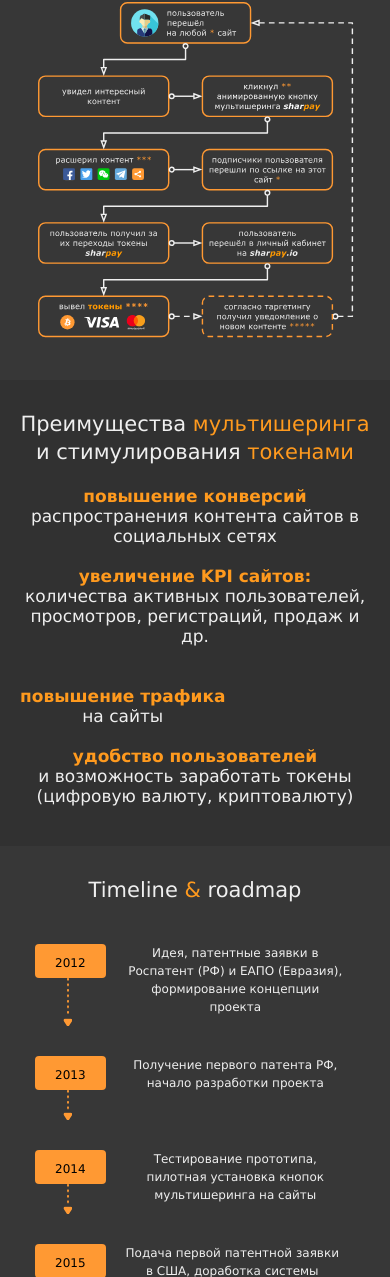
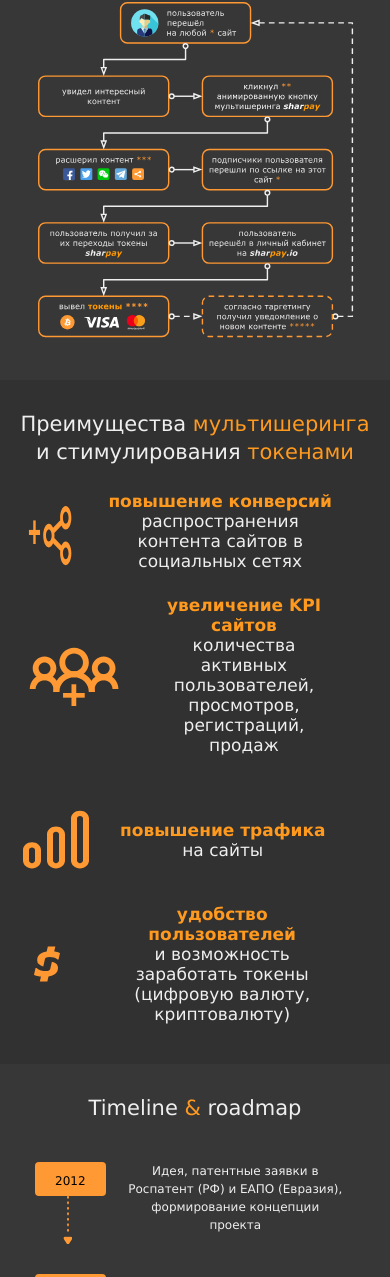
Before and after one commit to sharpay-io/sharpay-landing, a PHP site: page / in a window 390 px wide. Shown: the part 3861-5138 px from the top of the page. Run offline with PHP 8.4, Linux system fonts and the light colour scheme; some libraries are stand-ins or nearby versions.

Commit message:
advantages slide fixes - new icons

```diff
--- a/css/sharpay2.webflow.css
+++ b/css/sharpay2.webflow.css
@@ -812,7 +812,67 @@
 }
 
 #add .big-p {
-    font-size: 17px
+    font-size: 17px;
+}
+
+#add .add-block {
+  display: flex;
+  align-items: center;
+}
+
+#add .add-block.second-row {
+  margin-top: 20px;
+}
+
+#add .add-icon {
+  flex-basis: 70px;
+  flex-grow: 0;
+  width: 70px;
+  height: 70px;
+}
+
+#add .add-text {
+  flex-grow: 1;
+  padding-left: 20px;
+  padding-right: 30px;
+}
+
+#add #conversion-icon-wrapper {
+  padding: 8px;
+}
+
+#add #conversion-icon {
+  margin-top: 10px;
+  width: 92px;
+  height: 63px;
+}
+
+#add #kpi-icon {
+  margin-top: -16px;
+  flex-basis: 108px;
+  width: 108px;
+  height: 108px;
+}
+
+#add #traffic-icon-wrapper {
+  padding: 13px 0px;
+}
+
+#add #traffic-icon {
+  width: 72px;
+  height: 63px;
+}
+
+#add #usability-icon {
+  height: 92px;
+}
+
+#add #usability-icon-wrapper {
+  padding: 0px 14px;
+}
+
+#add .right-col-text {
+  padding: 0px 28px;
 }
 
 .big-p.bp2 {
--- a/index.html
+++ b/index.html
@@ -242,6 +242,7 @@
       </div>
     </div>
   </div>
+
 <div id="add" class="section">
   <div class="c5 container">
     <div class="l-col lc3" data-ix="l-init">
@@ -251,35 +252,47 @@
   </div>
 	<div class="c5 container">
       <div class="l-col lc3" data-ix="l-init">
-        <div class="">
-          <div class="big-p ">
-			<!-- <div class="add-ico"><img src="images/row-ico4.svg"></div> -->
-			<span class="orange-span"><strong>повышение конверсий</strong></span><br>распространения контента сайтов в социальных сетях
+        <div class="big-p add-block">
+          <div id="conversion-icon-wrapper">
+	          <img id="conversion-icon" class="add-icon" src="images/icons/conversion.svg" />
+          </div>
+          <div class="add-text">
+	          <span class="orange-span"><strong>повышение конверсий</strong></span><br>
+            распространения контента сайтов в социальных сетях
           </div>
 		    </div>
-         <div class="">
-           <div class="big-p ">
-			<!--div class="add-ico ai3">
-				<img src="images/row-ico2.svg" class="img">
-			</div-->
-			<span class="orange-span"><strong>увеличение KPI сайтов:</strong></span><br>количества активных пользователей, просмотров, регистраций, продаж и др.</div>
+        <div class="big-p add-block second-row">
+		      <img id="kpi-icon" class="add-icon" src="images/icons/kpi.svg" />
+          <div class="add-text">
+	             <span class="orange-span"><strong>увеличение KPI сайтов</strong></span><br>
+               количества активных пользователей, просмотров,<br /> регистраций, продаж
           </div>
         </div>
-      <div class="r-col rc-4" data-ix="r-init">
-	  <div class="">
-          <div class="big-p ">
-            <!-- <div class="add-ico"><img src="images/work5.svg"></div> -->
-          <span class="orange-span"><strong>повышение трафика</strong></span><br>на сайты</div>
       </div>
 
-        <div class="">
-          <div class="big-p ">
-			<!--div class="add-ico"><img src="images/iu5.svg"></div-->
-			<span class="orange-span"><strong>удобство пользователей</strong></span><br>и возможность заработать токены (цифровую валюту, криптовалюту)</div>
+      <div class="r-col rc-4" data-ix="r-init">
+        <div class="big-p add-block">
+          <div id="traffic-icon-wrapper">
+            <img id="traffic-icon" class="add-icon" src="images/icons/traffic.svg">
+          </div>
+          <div class="add-text right-col-text">
+            <span class="orange-span"><strong>повышение трафика</strong></span><br>
+            на сайты
+          </div>
+        </div>
+        <div class="big-p add-block second-row">
+          <div id="usability-icon-wrapper">
+		          <img id="usability-icon" class="add-icon" src="images/icons/logo.svg">
+          </div>
+          <div class="add-text right-col-text">
+             <span class="orange-span"><strong>удобство пользователей</strong></span><br>
+             и возможность заработать токены (цифровую валюту, криптовалюту)
           </div>
         </div>
       </div>
   </div>
+</div>
+
   <div id="roadmap" class="section">
     <div class="cont2 container">
       <div class="h2-wrap">
```
Also changed, not shown: other parts of css/sharpay2.webflow.css (+1 -32 lines), images/icons/conversion.svg (added), images/icons/kpi.svg (added), images/icons/logo.svg (added), images/icons/traffic.svg (added). Lines whose indentation alone changed are shown as unchanged.
